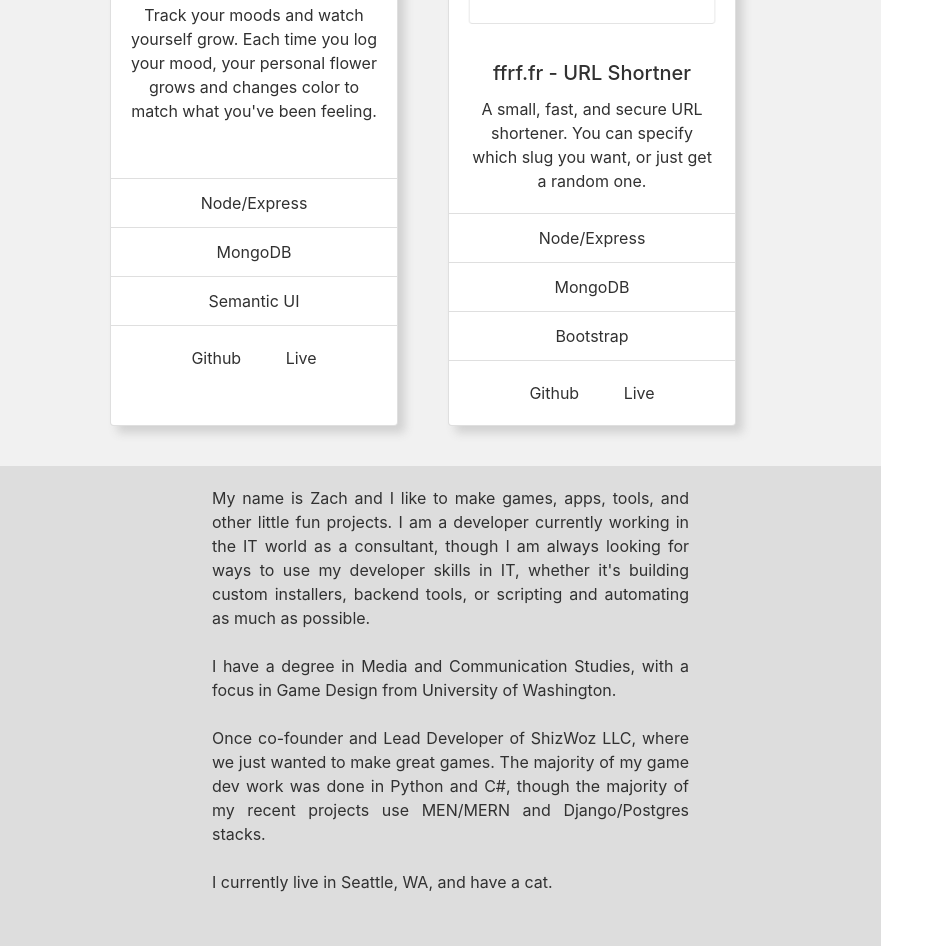
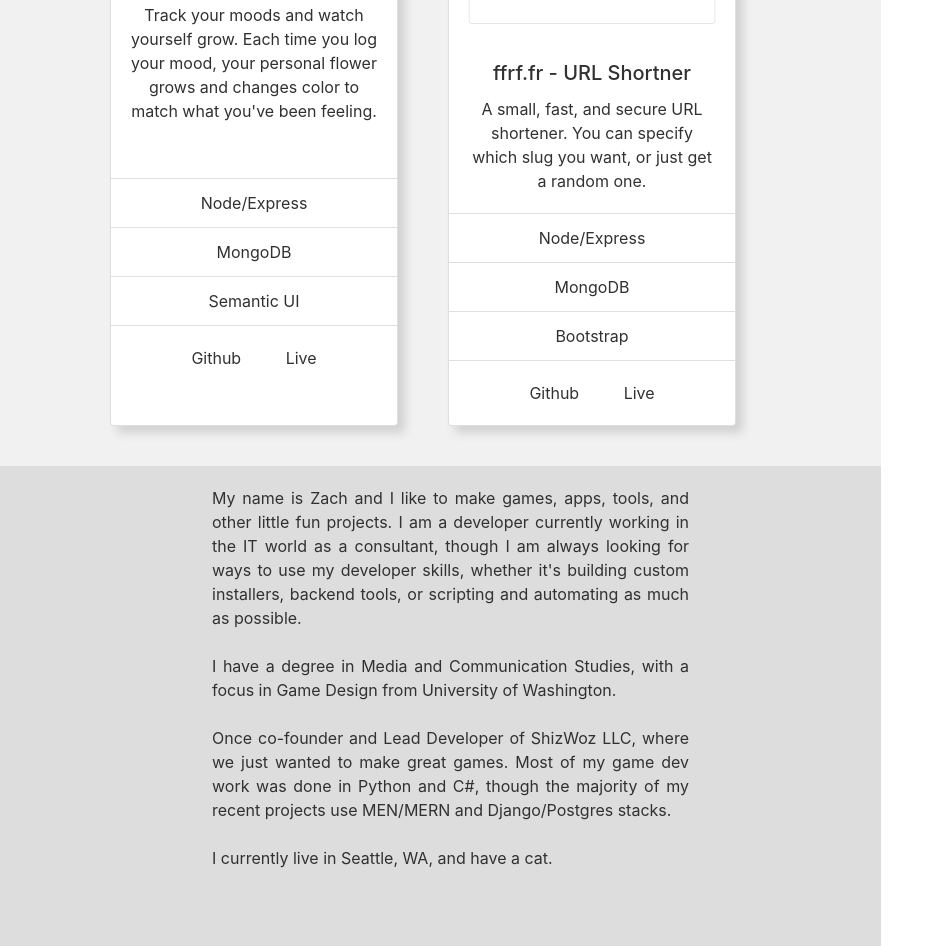
Before and after one commit to ziggi24/portfolio, a plain HTML site: page index.html in a window 1280 px wide. Shown: the part 1749-2695 px from the top of the page, without its empty margins (0-944 px from the left). Drawn offline with nearby package versions, Linux system fonts and the light colour scheme.

Commit message:
type fixes

```diff
--- a/index.html
+++ b/index.html
@@ -115,14 +115,14 @@
         <p class='text-justify text-main'>
           My name is Zach and I like to make games, apps, tools, and other little fun projects. I am a developer
           currently
-          working in the IT world as a consultant, though I am always looking for ways to use my developer skills in IT,
+          working in the IT world as a consultant, though I am always looking for ways to use my developer skills,
           whether it's building custom installers, backend tools, or scripting and automating as much as possible.
           <br>
           <br>
           I have a degree in Media and Communication Studies, with a focus in Game Design from University of Washington.
           <br>
           <br>
-          Once co-founder and Lead Developer of ShizWoz LLC, where we just wanted to make great games. The majority of
+          Once co-founder and Lead Developer of ShizWoz LLC, where we just wanted to make great games. Most of
           my
           game dev work was done in Python and C#, though the majority of my recent projects use MEN/MERN and
           Django/Postgres stacks.
```
Also changed, not shown: 2 other files.
